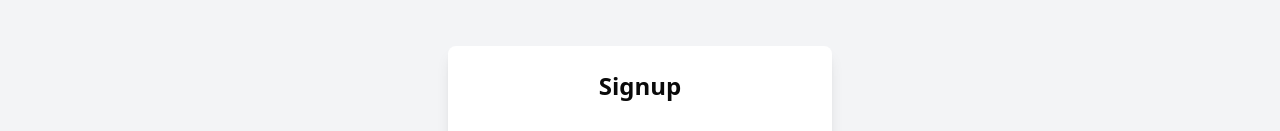
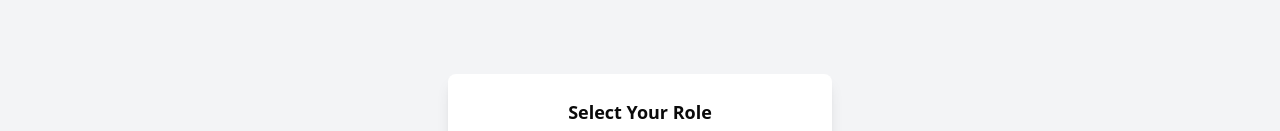
Before and after one commit to prakhar17072004/Babu_Project, a Next.js app: page /Getstart in a window 1280 px wide. Both pictures are taken after a click on the button "Signup". Shown: the part 240-371 px from the top of the page. Built offline with nearby package versions, Linux system fonts and the light colour scheme.

Commit message:
signup form is updatd

```diff
--- a/src/components/forms/signupform.tsx
+++ b/src/components/forms/signupform.tsx
@@ -10,7 +10,7 @@
   return (
     <div className="flex justify-center items-center h-screen bg-gray-100">
       <div className="bg-white p-6 rounded-lg shadow-lg w-96 text-center">
-        <h2 className="text-2xl font-bold mb-6">Signup</h2>
+        {/* <h2 className="text-2xl font-bold mb-6">Signup</h2> */}
 
         {/* Role Selection */}
         {!role ? (
```
